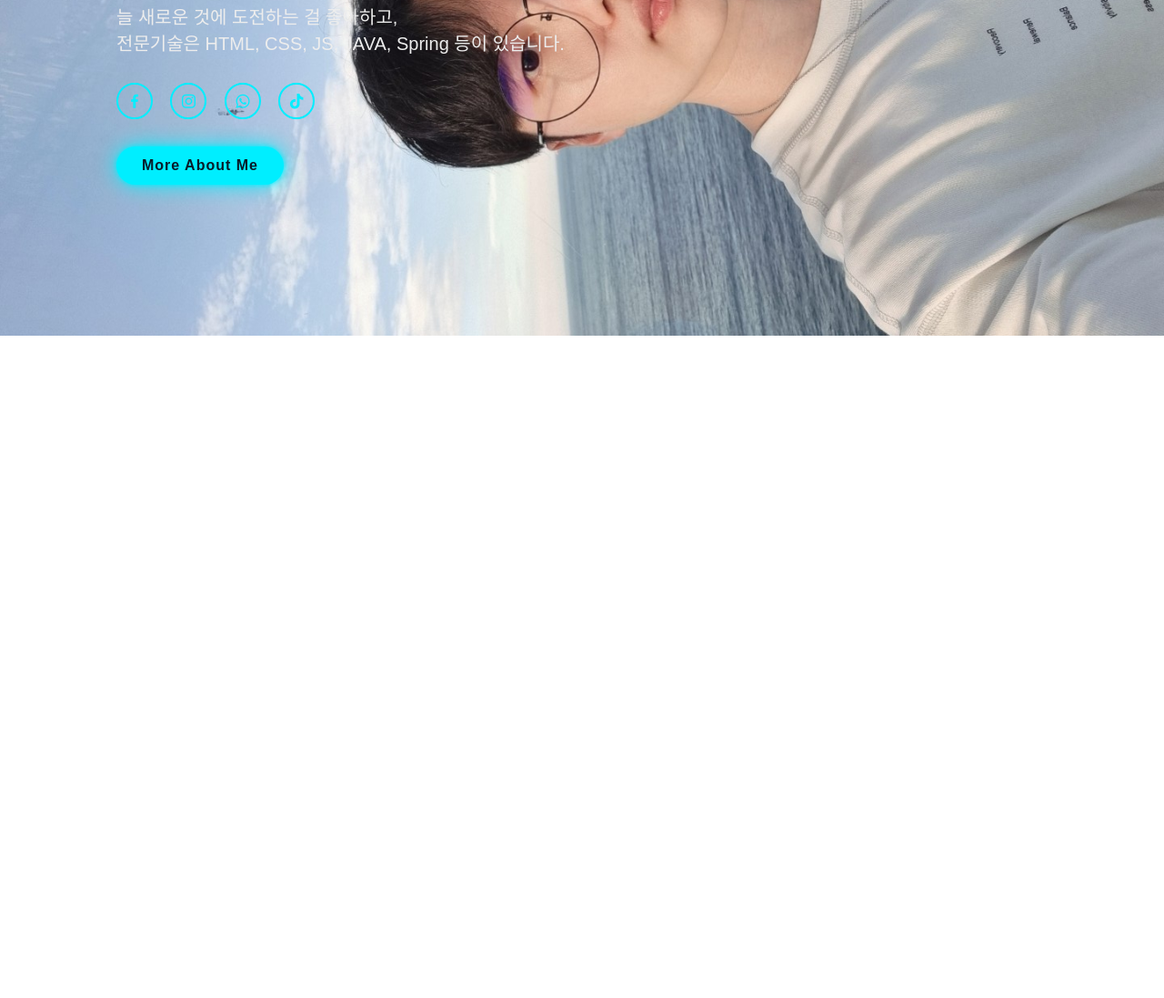
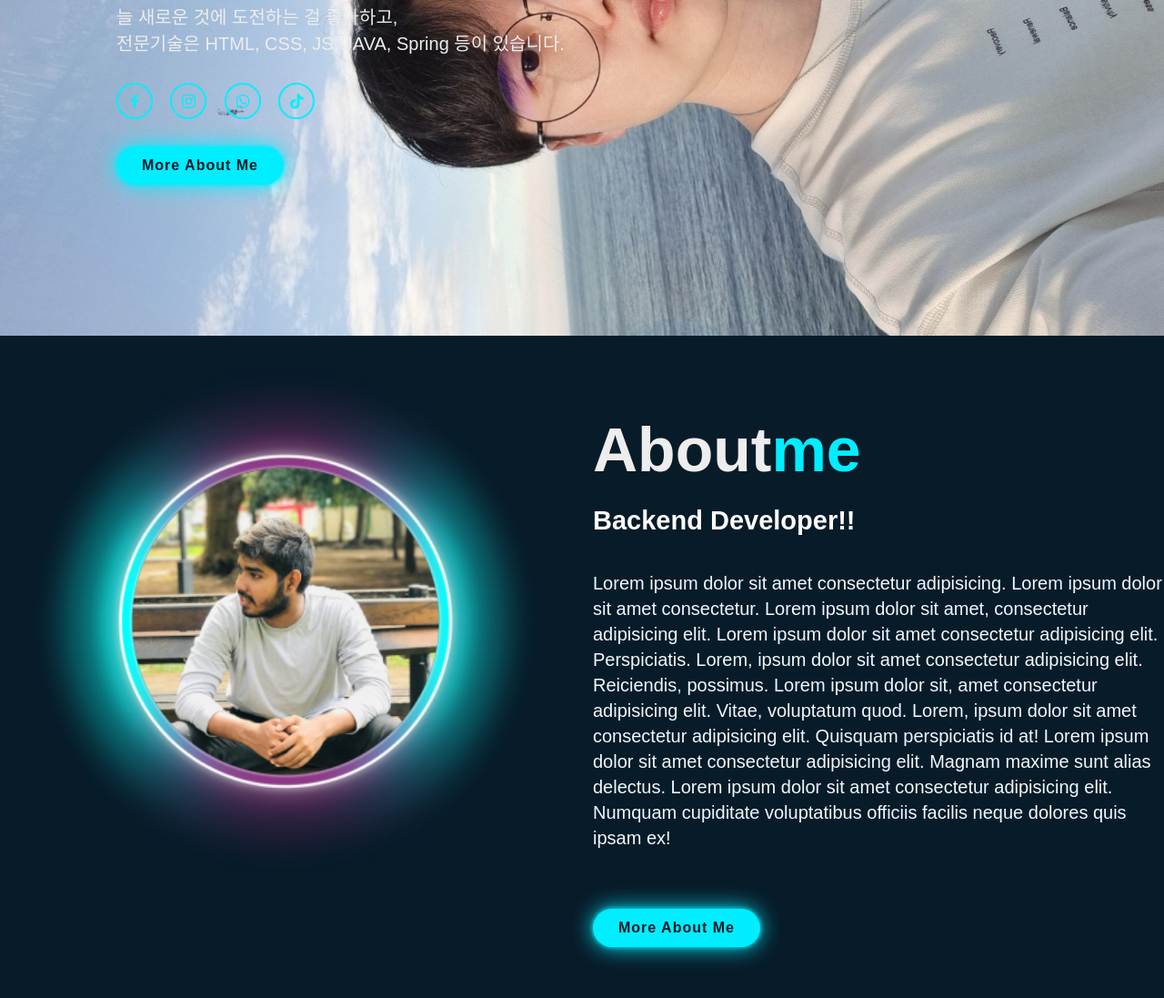
Before and after one commit to Solpooh/Portfolio, a plain HTML site: page index.html in a window 1280 px wide. Shown: the part 431-1528 px from the top of the page at 91% size. Before the commit the page ends 800 px from the top, so only its background shows below. Drawn offline with nearby package versions, Linux system fonts and the light colour scheme.

Commit message:
[feat] 자기소개 화면구성

```diff
--- a/index.html
+++ b/index.html
@@ -37,7 +37,40 @@
             <a href="#" class="btn-box">More About Me</a>
 
         </div>
+        <span class="home-imgHover"></span>
     </section>
+
+    <section class="about" id="about">
+        <div class="about-img">
+            <img src="resources/Futuristic Neon Blue And Pink Light Instagram Profile Picture.png">
+        </div>
+        <div class="about-text">
+            <h2>About<span>me</span></h2>
+            <h4>Backend Developer!!</h4>
+            <p>Lorem ipsum dolor sit amet consectetur adipisicing.
+                Lorem ipsum dolor sit amet consectetur.
+                Lorem ipsum dolor sit amet, consectetur adipisicing elit.
+                Lorem ipsum dolor sit amet consectetur adipisicing elit. Perspiciatis.
+                Lorem, ipsum dolor sit amet consectetur adipisicing elit. Reiciendis, possimus.
+                Lorem ipsum dolor sit, amet consectetur adipisicing elit. Vitae, voluptatum quod.
+                Lorem, ipsum dolor sit amet consectetur adipisicing elit. Quisquam perspiciatis id at!
+                Lorem ipsum dolor sit amet consectetur adipisicing elit. Magnam maxime sunt alias delectus.
+                Lorem ipsum dolor sit amet consectetur adipisicing elit. Numquam cupiditate voluptatibus officiis facilis neque dolores quis ipsam ex!</p>
+
+                <a href="#" class="btn-box">More About Me</a>
+        </div>
+    </section>
+
+
+
+
+
+
+
+
+
+
+
     <script src="main.js"></script>
 </body>
 </html>
--- a/stylesheet.css
+++ b/stylesheet.css
@@ -7,6 +7,7 @@
 
 body {
     color: #ededed;
+    background: #081b29;
 }
 
 .header {
@@ -15,7 +16,7 @@ body {
     left: 0;
     width: 100%;
     padding: 20px 10%;
-    background: transparent;
+    background: #051129;
     display: flex;
     justify-content: space-between;
     align-items: center;
@@ -152,6 +153,66 @@ body {
         0 0 100px cyan, 0 0 200px cyan;
 }
 
+.about {
+   display: grid;
+   grid-template-columns: repeat(2, 1fr);
+   align-items: center;
+   gap: 1.5rem;
+}
+
+.about-img img {
+    padding-bottom: 20%;
+    max-width: 630px;
+    height: auto;
+    width: 100%;
+    border-radius: 8px;
+}
+
+.about-text h2 {
+    font-size: 68px;
+}
+.about-text h2 span {
+    color: #0ef;
+}
+.about-text h4 {
+    font-size: 29px;
+    font-weight: 600;
+    color: #fff;
+    line-height: 1.7;
+    margin: 15px 0 30px;
+}
+.about-text p {
+    color: aliceblue;
+    font-size: 20px;
+    line-height: 1.4;
+    margin-bottom: 4rem;
+}
+
+
+
+
+
+
+
+
+
+
+
+
+
+
+
+
+
+
+
+
+
+
+
+
+
+
 @keyframes slideRight {
 
     /* 애니메이션이 시작될 때 상태 */
```
Also changed, not shown: resources/portfolio2.jpg.
